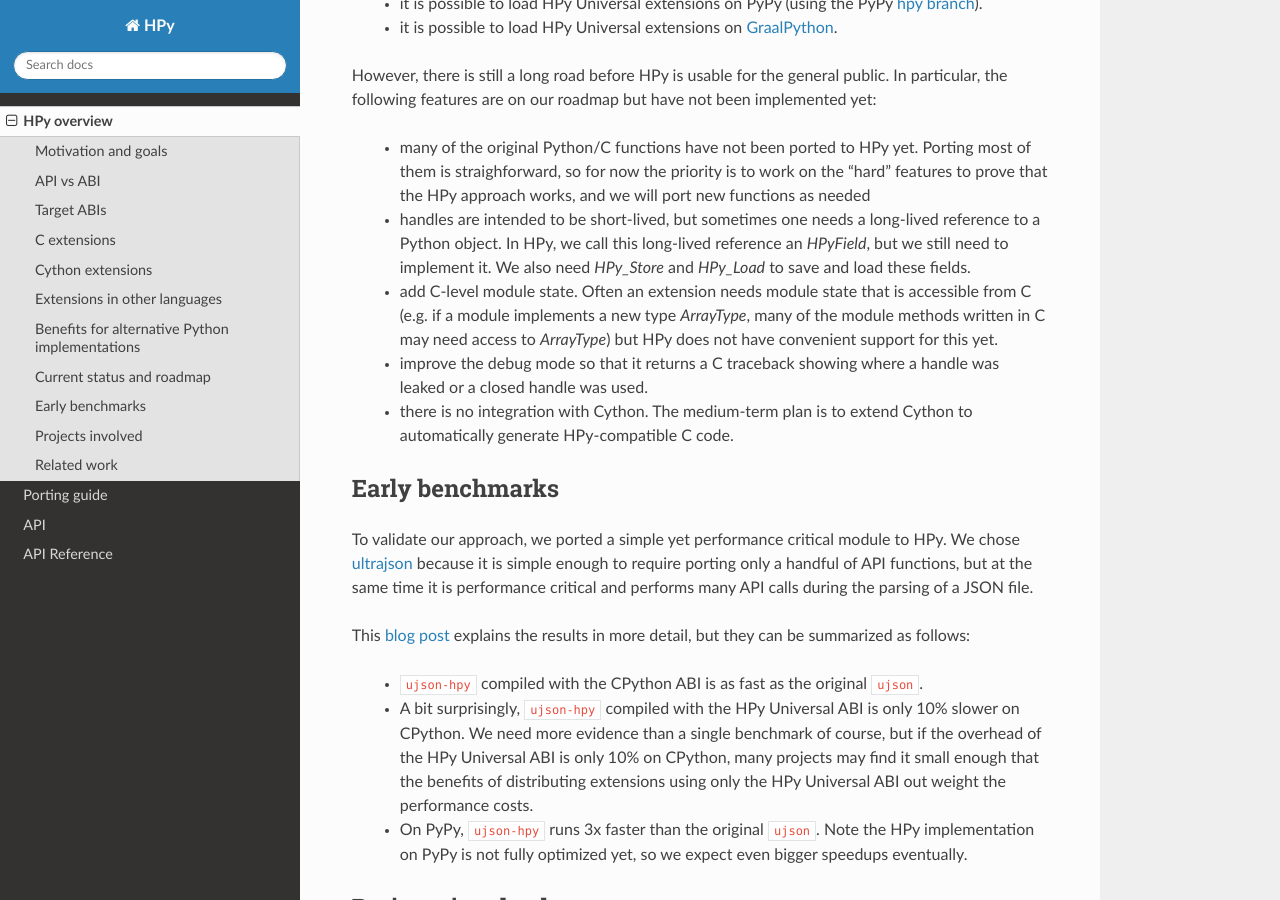
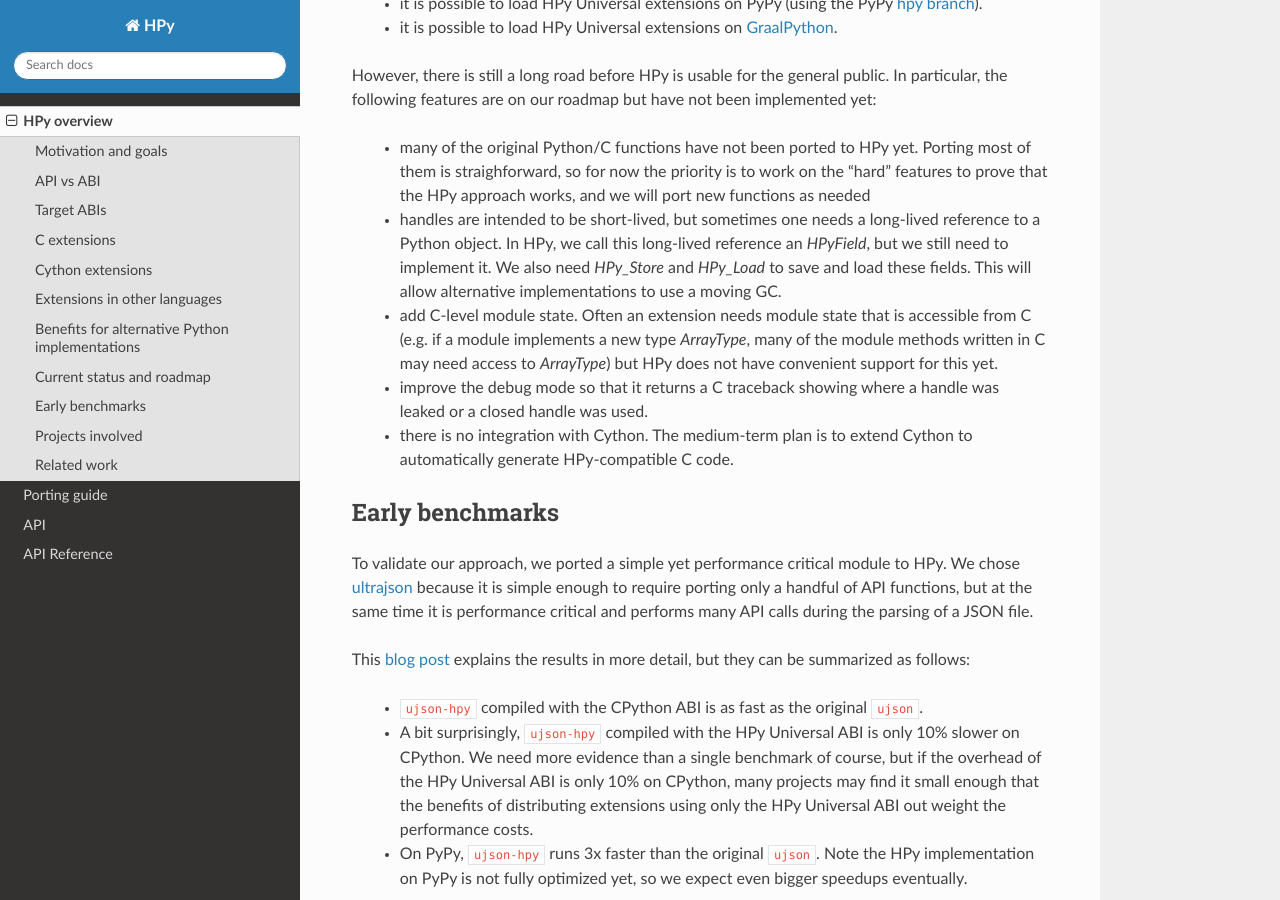
Before and after one commit to hpyproject/hpy, a Sphinx documentation site: the page built from docs/overview.rst, in a window 1280 px wide and 900 px high, scrolled down 4865 px. Built offline with Sphinx 7.4.7 and the Read the Docs theme 2.0.0, drawn with Linux system fonts in a browser that asks for light colours; pages that are not in the unit, such as notebooks, are missing from menus.

Commit message:
Mention that HPyField will support moving GCs.
Co-authored-by: Antonio Cuni <anto.cuni@gmail.com>

```diff
--- a/docs/overview.rst
+++ b/docs/overview.rst
@@ -285,7 +285,7 @@ been implemented yet:
   - handles are intended to be short-lived, but sometimes one needs a
     long-lived reference to a Python object. In HPy, we call this
     long-lived reference an `HPyField`, but we still need to implement it.
-    We also need `HPy_Store` and `HPy_Load` to save and load these fields.
+    We also need `HPy_Store` and `HPy_Load` to save and load these fields. This will allow alternative implementations to use a moving GC.
 
   - add C-level module state. Often an extension needs module state that is
     accessible from C (e.g. if a module implements a new type `ArrayType`,
```
